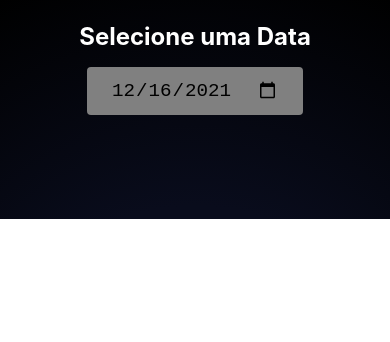
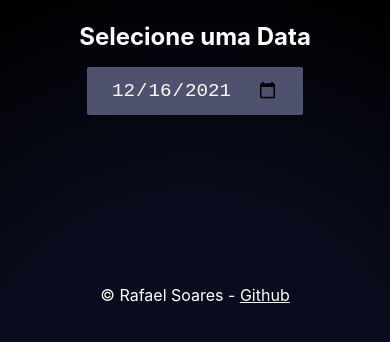
Before and after one commit to RMacris/NasaPictureOfTheDay, a plain HTML site: page index.html in a window 390 px wide. Shown: the part 846-1188 px from the top of the page. Before the commit the page ends 1065 px from the top, so only its background shows below. Drawn offline with nearby package versions, Linux system fonts and the light colour scheme; no server answers.

Commit message:
adding footer and adjusting media for mobile

```diff
--- a/index.html
+++ b/index.html
@@ -45,7 +45,11 @@
         </section>
     </main>
 
-    <footer></footer>
+    <footer>
+        <div>
+            &copy; Rafael Soares - <a href="https://github.com/RMacris"> Github </a>
+        </div>
+    </footer>
 
     <script src="https://momentjs.com/downloads/moment.js"></script>
     <script src="https://ajax.googleapis.com/ajax/libs/jquery/3.5.1/jquery.min.js"></script>
--- a/js/index.js
+++ b/js/index.js
@@ -101,9 +101,12 @@ function PopulateAdjacentYears(date='', amount=10) {
         responses.map((response,index) => {
             // create a card with id card_ + index
             console.log(response,index)
-            let card = CardFactory(response.url, response.title, response.copyright, response.explanation, index, response.date)
-            // put the card in the card list using innerHTML
-            cardList.append(card)
+            if(!response.media_type != 'video' && !response.media_type != 'other'){
+                let card = CardFactory(response.url, response.title, response.copyright, response.explanation, index, response.date)
+                // put the card in the card list using innerHTML
+                cardList.append(card)
+
+            }
         })
     })
 }
@@ -212,14 +215,11 @@ function CardFactory(url='',title='', copyright='', description='', identifier=0
             let cardDate = $('<p>').addClass("card__date").text(this.date)
 
             card.on('click',function(e) {
-
+                //only triggers the functionality if the image is the taret of the event of click
                 if(e.target == e.currentTarget.querySelector('.img-container__img')){
                     let inputDate = $('#Date');
-
-                    console.log(e)
                     let card = $(e.currentTarget.querySelector(".card__date"))
                     inputDate.val(card.text()).trigger('changeDateTrigger')
-
                 }
             })
 
--- a/styles/card.css
+++ b/styles/card.css
@@ -62,6 +62,16 @@
     padding: 0 10px 10px 10px;
 }
 
+@media ((min-width: 601px) and (max-width: 960)) {
+    .card__img-title{
+        font-size: 0.8rem;
+
+    }
+    .card__description{
+        display: none;
+    }
+}
+
 @media (max-width: 600px) {
     .card {
         /* display: inline-block; */
@@ -81,6 +91,7 @@
         margin-top: 8px;
     }
     .card__description{
+        display: none;
         margin-top: 8px;
         margin-bottom: 8px;
 
--- a/styles/global.css
+++ b/styles/global.css
@@ -20,3 +20,12 @@ body{
     background: radial-gradient(circle, rgb(9, 12, 28) 46%, rgb(0, 0, 0) 100%);
 
 }
+
+footer{
+    display: flex;
+    justify-content: center;
+    align-items: center;
+    margin-top: 24px;
+    padding: 5vh 10vw;
+    background-color: radial-gradient(circle, rgb(9, 12, 28) 46%, rgb(0, 0, 0) 100%);
+}
--- a/styles/main.css
+++ b/styles/main.css
@@ -69,7 +69,8 @@ main{
     /* margin-left: 4%; */
     display: flex;
     flex-direction: column;
-    border: 1px solid rgb(90,90,90);
+    border-left: 1px solid rgb(0,0,0);
+    border-bottom: 1px solid rgb(0,0,0);
 
 }
 
@@ -79,8 +80,10 @@ main{
     padding: 24px;
     margin: 0 auto 24px auto;
     font-size: 1.2rem;
-    border-radius: 4px;
+    border-radius: 2px;
     border-style: none;
+    color: white;
+    background-color: #4e526e;
     outline: none;
 }
 #Title {
```
